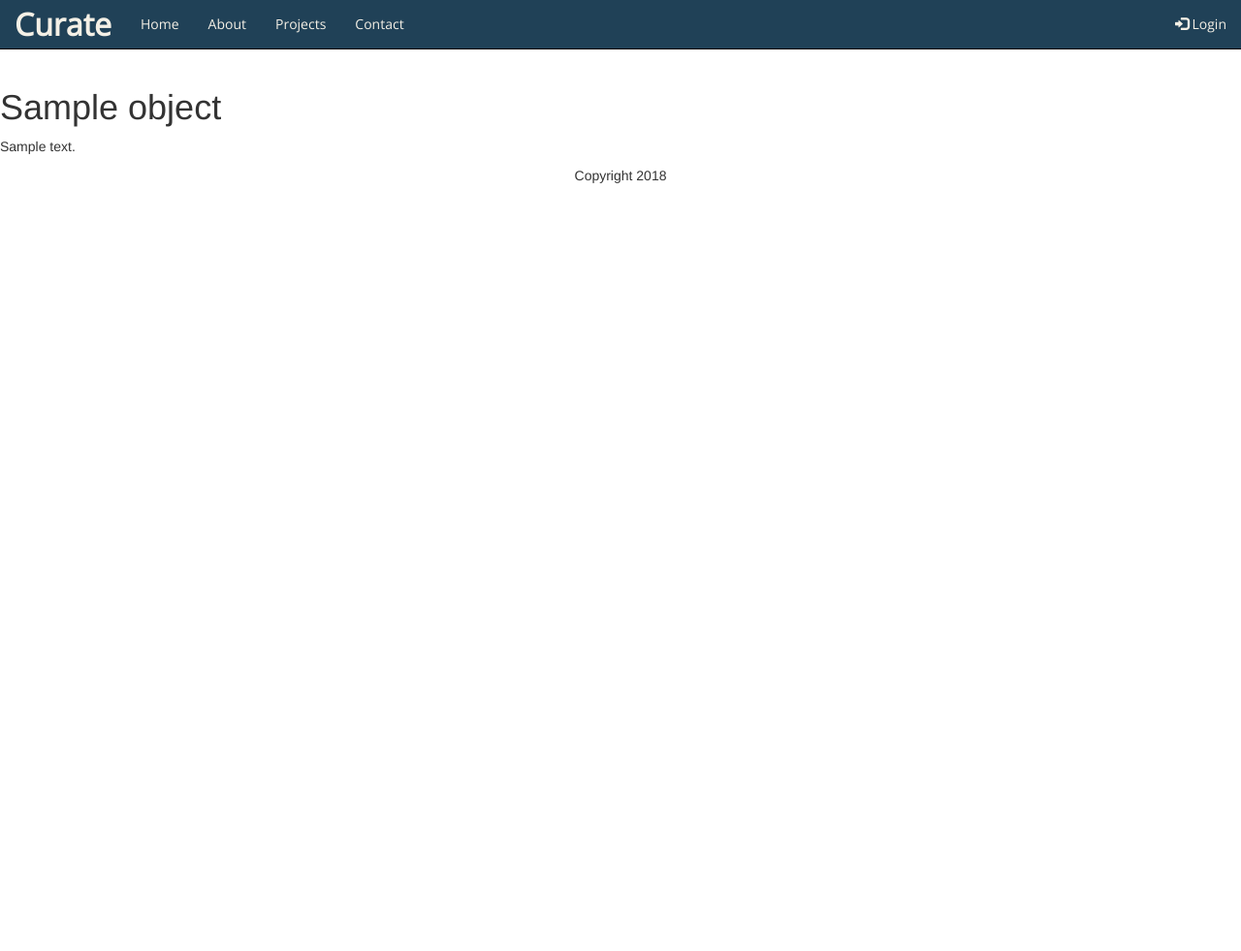
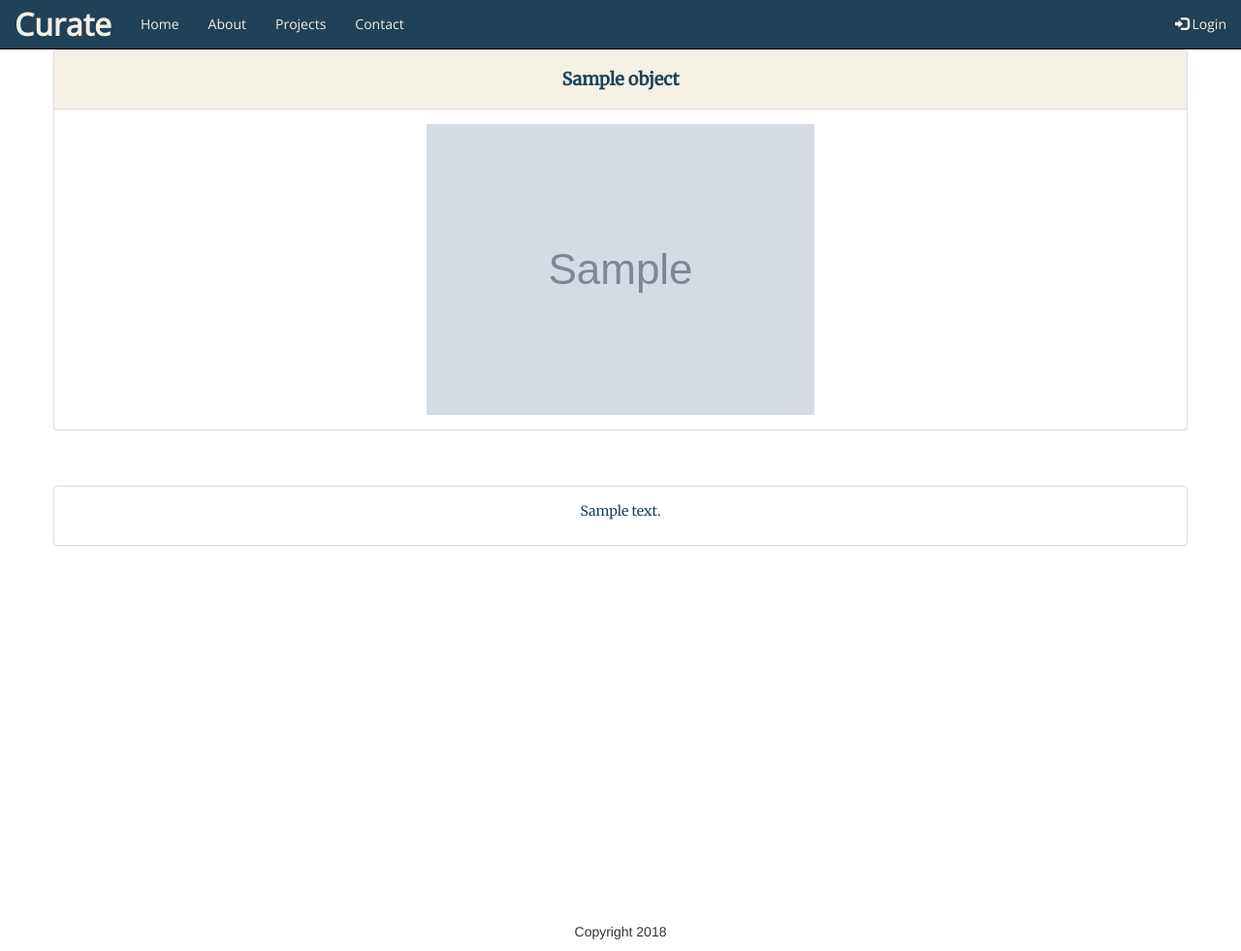
Before and after one commit to Vchabs/cureate_api_web, a Django app: template templates/content_detail.html in a window 1280 px wide. Shown: the whole page at 97% size. Before the commit the page ends 189 px from the top, so only its background shows below. Run offline with Django 3.2, Linux system fonts and the light colour scheme; the template is opened without the code that fills it: most values are stand-ins (such as "Sample title", 1, 10 or a date in 2020); grey boxes marked "Sample" are stand-in pictures; some libraries are stand-ins or nearby versions.

Commit message:
updated content-detail page

```diff
--- a/templates/content_detail.html
+++ b/templates/content_detail.html
@@ -3,10 +3,32 @@
 
 {% block content %}
 
-<img href={{ object.image_url }}>
+<div class="container text-center">
+  <div class="row content">
 
-<h1> {{ object.title }} </h1>
+          <div class="panel panel-default">
+            <div class="panel-heading" style="background-color:#F4F0E6">
+              <h4 style="font-family:Merriweather;font-weight:bold;color:#204157">{{ object.title }}</h4>
+            </div>
 
-<p> {{ object.description }}</p>
+            <div class="panel-body">
+              <img src={{ object.image_url }}>
+
+          </div>
+        </div>
+  </div>
+
+  <div class="row content">
+  	<div class="panel panel-default">
+
+		<div class = "panel-body"
+  			<p style="font-family:Merriweather;color:#204157">
+  				{{ object.description }}
+  			</p>
+  		</div>
+  	</div>
+  </div>
+</div>
+
 
 {% endblock %}
```
